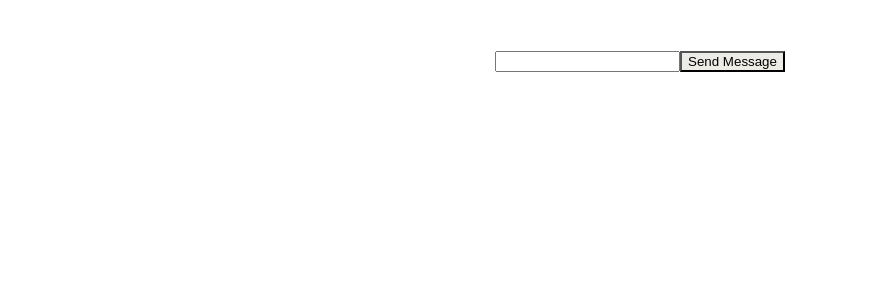
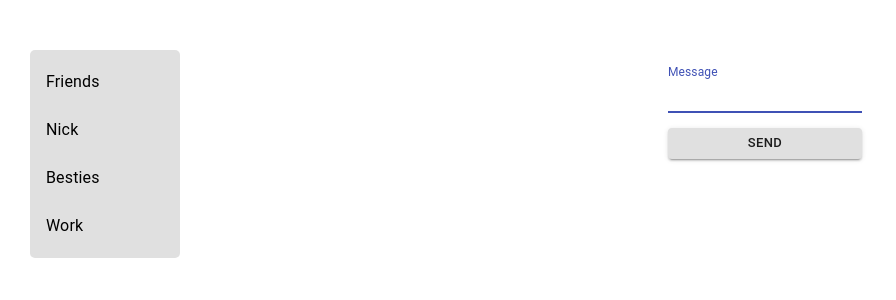
Before and after one commit to IvlevaAnna/React, a React (Create React App) app in the folder react-gb/: page / in a window 1280 px wide. Shown: the top 300 px of the page, without its empty margins (0-896 px from the left). Built offline with nearby package versions, Linux system fonts and the light colour scheme.

Commit message:
[React] Task3

```diff
--- a/react-gb/package.json
+++ b/react-gb/package.json
@@ -3,6 +3,7 @@
   "version": "0.1.0",
   "private": true,
   "dependencies": {
+    "@material-ui/core": "^4.12.3",
     "@testing-library/jest-dom": "^5.16.1",
     "@testing-library/react": "^12.1.2",
     "@testing-library/user-event": "^13.5.0",
--- a/react-gb/src/App.css
+++ b/react-gb/src/App.css
@@ -1,41 +1,24 @@
 .App {
-  text-align: center;
   margin: 50px 30px;
   display: flex;
-  flex-direction: column;
+  gap: 100px;
+
 }
 
-.App-logo {
-  height: 40vmin;
-  pointer-events: none;
+.list {
+  background: #e0e0e0;
+  width: 150px;
+  border-radius: 5px;
+  cursor: pointer;
 }
 
-@media (prefers-reduced-motion: no-preference) {
-  .App-logo {
-    animation: App-logo-spin infinite 20s linear;
-  }
+.left_container {
+  display: flex;
+  height: max-content;
 }
 
-.App-header {
-  background-color: #282c34;
-  min-height: 100vh;
+.right_container {
   display: flex;
   flex-direction: column;
-  align-items: center;
-  justify-content: center;
-  font-size: calc(10px + 2vmin);
-  color: white;
+  flex: 1;
 }
-
-.App-link {
-  color: #61dafb;
-}
-
-@keyframes App-logo-spin {
-  from {
-    transform: rotate(0deg);
-  }
-  to {
-    transform: rotate(360deg);
-  }
-}
--- a/react-gb/src/App.js
+++ b/react-gb/src/App.js
@@ -1,16 +1,24 @@
 import './App.css';
 import {Message} from "./components/Message/Message";
+import {Chat} from "./components/Chat/Chat";
 import {useEffect, useState} from "react";
 import {MessageForm} from "./components/MessageForm/MessageForm";
+import List from "@material-ui/core/List/List";
 
 function App() {
   const [messageList, setMessageList] = useState([])
+  const [chatsList, setChatsList] = useState([
+      {name: 'Friends', id: 'chat-1'},
+      {name: 'Nick', id: 'chat-2'},
+      {name: 'Besties', id: 'chat-3'},
+      {name: 'Work', id: 'chat-4'},
+  ])
 
     useEffect(() => {
         let timeout
         if(messageList[messageList.length -1]?.author === 'me') {
             timeout = setTimeout(() => {
-                setMessageList((prevMessageList) => [...prevMessageList, {text: `Your message is: ${prevMessageList[prevMessageList.length-1].text}`, author: 'robot'}])
+                setMessageList((prevMessageList) => [...prevMessageList, {text: `Your message is: ${prevMessageList[prevMessageList.length-1].text}`, author: 'robot', id: `msg-${Date.now()}`}])
             }, 1500)
         }
 
@@ -19,18 +27,30 @@ function App() {
 
     const renderMessages = () => {
         return messageList.map((message) =>
-            <Message text={message.text} author={message.author} />)
+            <Message text={message.text} author={message.author} key={message.id} />)
+    }
+
+    const renderChats = () => {
+        return chatsList.map((chat) =>
+            <Chat name={chat.name} key={chat.id} />)
     }
 
     const handleSubmit = (messageText) => {
-        setMessageList([...messageList, {text: messageText, author: 'me'}])
+        setMessageList([...messageList, {text: messageText, author: 'me', id: `msg-${Date.now()}`}])
 
     }
 
   return (
     <div className="App">
-        {renderMessages()}
-        <MessageForm onSubmit={handleSubmit}/>
+        <div className='left_container'>
+            <List className='list'>
+                {renderChats()}
+            </List>
+        </div>
+        <div className='right_container'>
+            {renderMessages()}
+            <MessageForm onSubmit={handleSubmit}/>
+        </div>
     </div>
   );
 }
--- /dev/null
+++ b/react-gb/src/components/Chat/Chat.jsx
@@ -0,0 +1,11 @@
+import React from 'react'
+import ListItemText from "@material-ui/core/ListItemText/ListItemText"
+import ListItem from "@material-ui/core/ListItem/ListItem"
+
+export const Chat = (props) => {
+    return (
+        <ListItem>
+            <ListItemText primary={props.name}/>
+        </ListItem>
+    )
+}
--- a/react-gb/src/components/MessageForm/MessageForm.jsx
+++ b/react-gb/src/components/MessageForm/MessageForm.jsx
@@ -1,7 +1,11 @@
 import React, {useState} from 'react'
+import s from './MessageForm.module.css'
+import TextField from '@material-ui/core/TextField/TextField'
+import Button from '@material-ui/core/Button/Button'
 
 export const MessageForm = ({onSubmit}) => {
     const [messageText, setMessageText] = useState('')
+    const [focus, setFocus] = useState(true)
 
     const handleChange = (e) => {
         setMessageText(e.target.value)
@@ -10,13 +14,16 @@ export const MessageForm = ({onSubmit}) => {
     const handleSubmit = (e) => {
         e.preventDefault()
         onSubmit(messageText)
-
+        setMessageText('')
+        setFocus(true)
     }
 
     return(
-        <form>
-            <input type='text' onChange={(e) => handleChange(e)}/>
-            <button style={{backgroundColor: '#edebe6'}} type='submit' onClick={(e) => handleSubmit(e)}>Send Message</button>
+        <form className={s.container}>
+            <TextField value={messageText} autoFocus={focus} type='text' label='Message' variant='standard' onChange={(e) => handleChange(e)}/>
+            <Button size='small' variant="contained" type='submit' onClick={(e) => handleSubmit(e)}>
+                Send
+            </Button>
         </form>
     )
 }
--- a/react-gb/src/components/MessageForm/MessageForm.module.css
+++ b/react-gb/src/components/MessageForm/MessageForm.module.css
@@ -1,8 +1,6 @@
-input[type="text"], button[type='submit'] {
-    border-radius: 3px 0 0 3px;
-    border: solid 1px black;
+.container {
+    display: flex;
+    flex-direction: column;
+    margin: 15px 40%;
+    gap: 15px;
 }
-
-button[type='submit'] {
-    border-radius: 0 3px 3px 0;
-}
```
Also changed, not shown: 2 other files (tests, documents, lock files or other folders).
